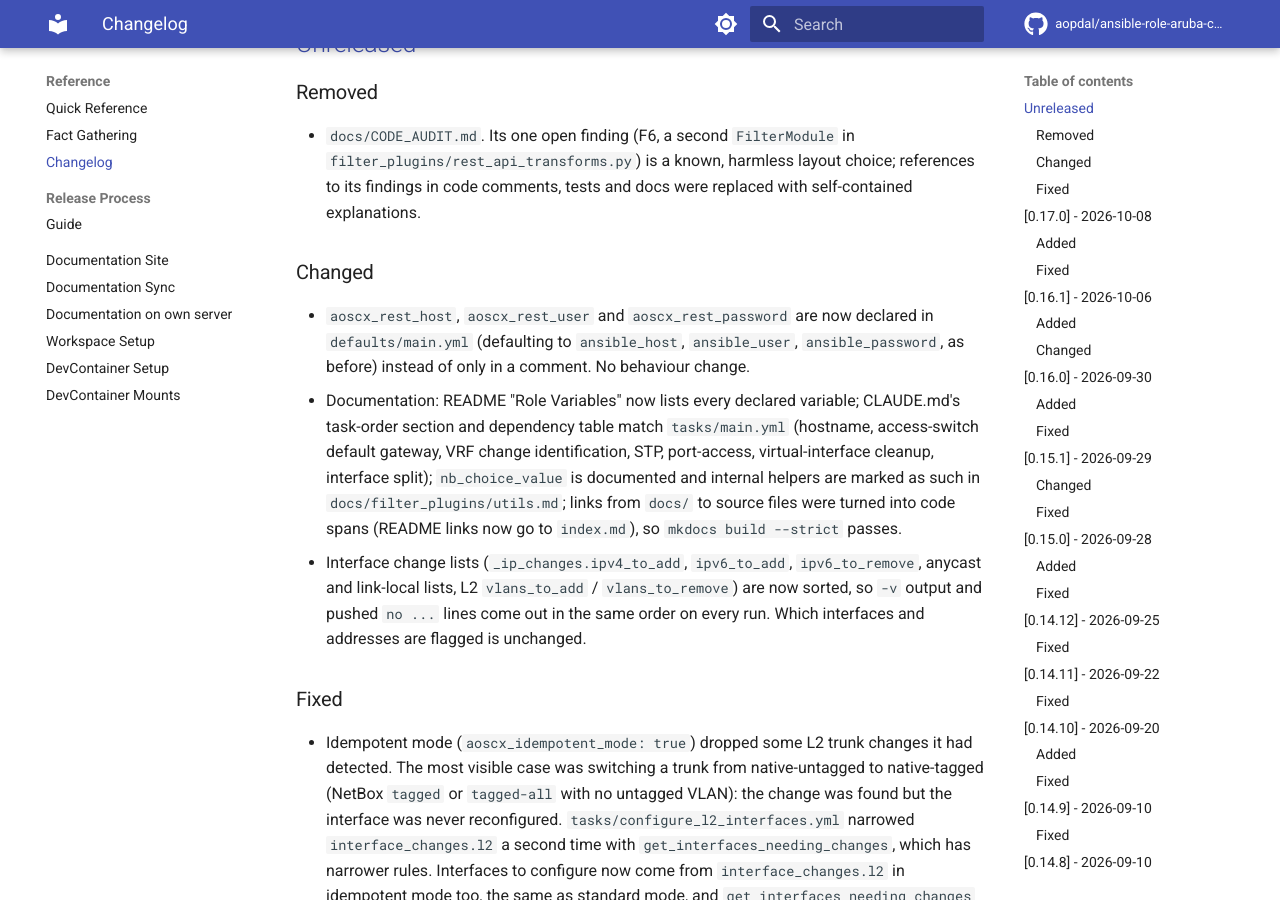
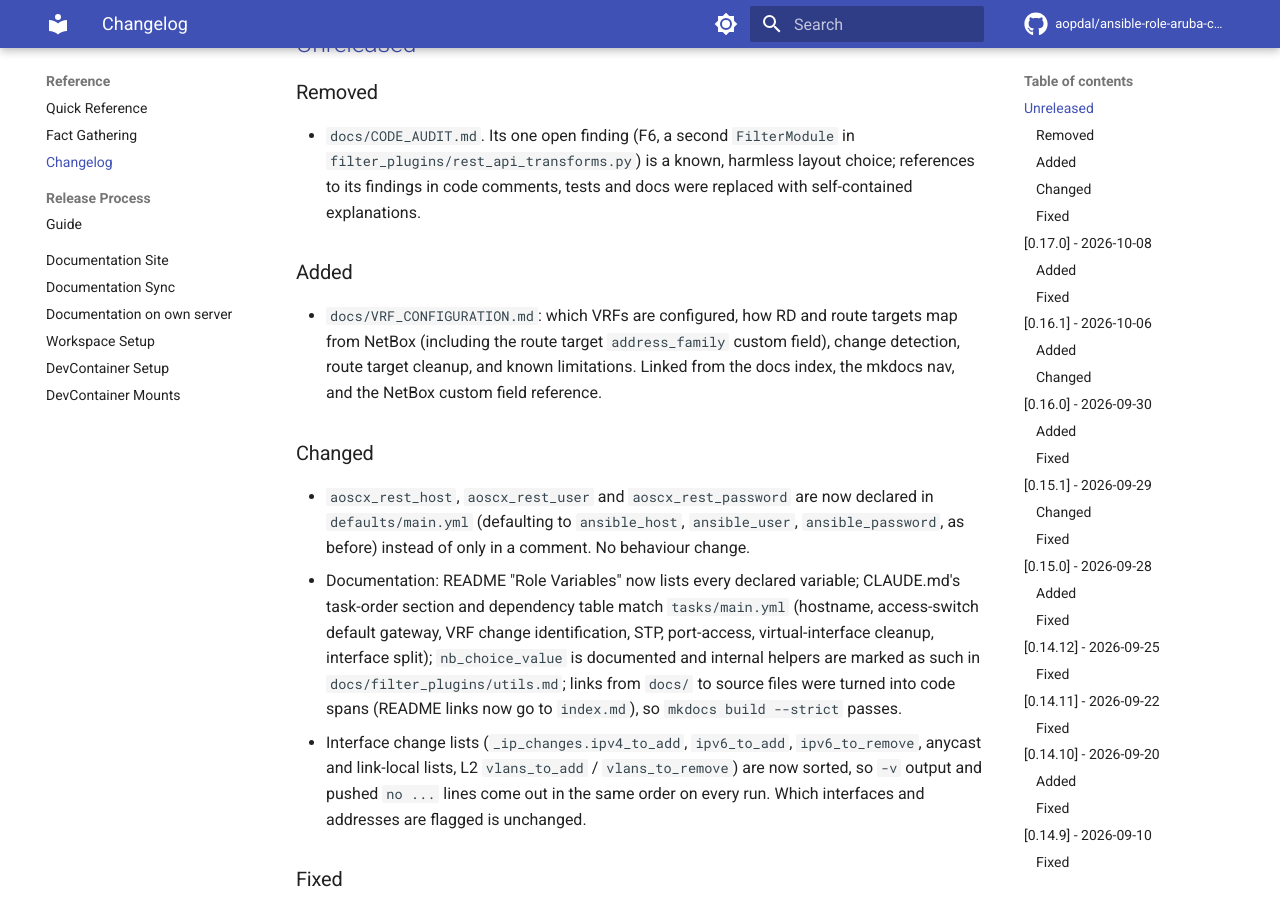
Before and after one commit to aopdal/ansible-role-aruba-cx-switch, an MkDocs documentation site: the page built from docs/CHANGELOG.md, in a window 1280 px wide and 900 px high, scrolled down 309 px. Built offline with MkDocs 1.6.1 and Material for MkDocs 9.7.7, drawn with Linux system fonts in a browser that asks for light colours; comment, search, counter and statistics services are not loaded; part of the change alters nothing that is shown.

Commit message:
docs: add VRF configuration page
New docs/VRF_CONFIGURATION.md, written from the code and checked against
ao-01's VRFs: which VRFs are configured (in use by the device, built-ins
excluded), how RD and route targets map from NetBox including the route
target address_family custom field, what gets pushed, change detection
with and without REST facts, route target cleanup, ordering and tags,
variables, and known limitations (VRFs and RDs are never removed, fixed
built-in VRF list, NetBox lookup ignores aoscx_netbox_validate_certs).

Linked from the docs index, mkdocs nav, README, CLAUDE.md doc table and
the NetBox custom field reference (adds address_family).

Co-Authored-By: Claude Opus 5.5 <noreply@anthropic.com>

````diff
--- a/CHANGELOG.md
+++ b/CHANGELOG.md
@@ -13,6 +13,14 @@ and this project adheres to [Semantic Versioning](https://semver.org/spec/v2.0.0
   in `filter_plugins/rest_api_transforms.py`) is a known, harmless layout
   choice; references to its findings in code comments, tests and docs were
   replaced with self-contained explanations.
+
+### Added
+
+- `docs/VRF_CONFIGURATION.md`: which VRFs are configured, how RD and route
+  targets map from NetBox (including the route target `address_family`
+  custom field), change detection, route target cleanup, and known
+  limitations. Linked from the docs index, the mkdocs nav, and the NetBox
+  custom field reference.
 
 ### Changed
 
--- a/CLAUDE.md
+++ b/CLAUDE.md
@@ -286,6 +286,7 @@ Update the relevant topic page when you touch its area:
 | VLANs / VLAN cleanup                          | [docs/VLAN_CHANGE_IDENTIFICATION_WORKFLOW.md](docs/VLAN_CHANGE_IDENTIFICATION_WORKFLOW.md) (includes "For Developers" section) |
 | L2 interfaces                                 | [docs/L2_INTERFACE_MODES.md](docs/L2_INTERFACE_MODES.md)                                     |
 | L3 / anycast / loopback                       | [docs/ANYCAST_GATEWAY.md](docs/ANYCAST_GATEWAY.md)                                           |
+| VRFs / route targets                          | [docs/VRF_CONFIGURATION.md](docs/VRF_CONFIGURATION.md)                                       |
 | BGP                                           | [docs/BGP_CONFIGURATION.md](docs/BGP_CONFIGURATION.md)                                       |
 | OSPF                                          | [docs/OSPF_CONFIGURATION.md](docs/OSPF_CONFIGURATION.md)                                     |
 | Static routes                                 | [docs/STATIC_ROUTES_CONFIGURATION.md](docs/STATIC_ROUTES_CONFIGURATION.md)                   |
--- a/README.md
+++ b/README.md
@@ -257,6 +257,7 @@ index. Highlights:
 - **[docs/BASE_CONFIGURATION.md](docs/BASE_CONFIGURATION.md)** - Base system configuration (banner, timezone, NTP, DNS)
 - **[docs/VLAN_CHANGE_IDENTIFICATION_WORKFLOW.md](docs/VLAN_CHANGE_IDENTIFICATION_WORKFLOW.md)** - VLAN change workflow
 - **[docs/EVPN_VXLAN_CONFIGURATION.md](docs/EVPN_VXLAN_CONFIGURATION.md)** - EVPN/VXLAN configuration
+- **[docs/VRF_CONFIGURATION.md](docs/VRF_CONFIGURATION.md)** - VRFs, route distinguishers and route targets
 - **[docs/BGP_CONFIGURATION.md](docs/BGP_CONFIGURATION.md)** - BGP/EVPN configuration guide
 - **[docs/OSPF_CONFIGURATION.md](docs/OSPF_CONFIGURATION.md)** - OSPF configuration reference
 - **[docs/STATIC_ROUTES_CONFIGURATION.md](docs/STATIC_ROUTES_CONFIGURATION.md)** - Static routes configuration
--- a/docs/CHANGELOG.md
+++ b/docs/CHANGELOG.md
@@ -13,6 +13,14 @@ and this project adheres to [Semantic Versioning](https://semver.org/spec/v2.0.0
   in `filter_plugins/rest_api_transforms.py`) is a known, harmless layout
   choice; references to its findings in code comments, tests and docs were
   replaced with self-contained explanations.
+
+### Added
+
+- `docs/VRF_CONFIGURATION.md`: which VRFs are configured, how RD and route
+  targets map from NetBox (including the route target `address_family`
+  custom field), change detection, route target cleanup, and known
+  limitations. Linked from the docs index, the mkdocs nav, and the NetBox
+  custom field reference.
 
 ### Changed
 
--- a/docs/NETBOX_INTEGRATION.md
+++ b/docs/NETBOX_INTEGRATION.md
@@ -36,6 +36,7 @@ Custom fields provide **per-device control** over which features are enabled. Th
 | `if_stp_edge_port` | Boolean | Interface | No | Set port-type admin-edge (PortFast equivalent) | `configure_stp.yml` |
 | `if_stp_root_guard` | Boolean | Interface | No | Enable/disable Root Guard on an L2 interface | `configure_stp.yml` |
 | `if_ip_helper` | Boolean | Interface | No | Enable DHCP relay (`ip helper-address`) on an L3 interface | `configure_l3_interfaces.yml` |
+| `address_family` | Selection (`ipv4`, `ipv6`) | Route target | No (defaults to `ipv4`) | Address-family block a VRF route target is configured under | `identify_vrf_changes.yml` (see [VRF_CONFIGURATION.md](VRF_CONFIGURATION.md)) |
 
 ### Select custom fields and NetBox versions
 
--- a/docs/README_DOCS.md
+++ b/docs/README_DOCS.md
@@ -106,6 +106,13 @@ See **[DOCUMENTATION_SITE.md](DOCUMENTATION_SITE.md)** for details.
   with vault indirection, VRF-name matching rules, and
   cleartext-to-ciphertext migration.
 
+### VRFs
+
+- **[VRF_CONFIGURATION.md](VRF_CONFIGURATION.md)** - VRF reference: which
+  VRFs are configured, RD and route targets from NetBox (the route target
+  `address_family` custom field), change detection, route target cleanup,
+  and known limitations (VRFs and RDs are never removed).
+
 ### Static Routes
 
 - **[STATIC_ROUTES_CONFIGURATION.md](STATIC_ROUTES_CONFIGURATION.md)** - Static route
--- /dev/null
+++ b/docs/VRF_CONFIGURATION.md
@@ -0,0 +1,175 @@
+# VRF configuration
+
+The role creates the VRFs a device needs, sets their route distinguisher
+(RD), and keeps their route targets (RTs) in sync with NetBox. It runs early
+(see [Ordering and tags](#ordering-and-tags)) because L3 interfaces, NTP,
+DNS, SNMP, OSPF, BGP and static routes can all reference a VRF.
+
+Attaching interfaces to a VRF is not part of this step. That happens in the
+L3 interface step (`vrf attach <name>`), see
+[ANYCAST_GATEWAY.md](ANYCAST_GATEWAY.md) and the L3 sections of the
+[README](index.md).
+
+## Which VRFs are configured
+
+Only VRFs **in use** on the device are configured. A VRF is in use when
+either of these references it in NetBox:
+
+- an interface of the device (`interface.vrf`), skipping interfaces marked
+  `mgmt_only`;
+- an IP address assigned to the device (`ip_address.vrf`).
+
+A VRF that exists in NetBox but isn't referenced by the device is ignored.
+
+These names are treated as built-in and never created or changed:
+`default`, `Default`, `Global`, `global`, `mgmt`, `MGMT`. NetBox's "Global"
+table maps to the AOS-CX `default` VRF.
+
+## How VRFs are modelled in NetBox
+
+| NetBox field | AOS-CX config |
+| --- | --- |
+| VRF name | `vrf <name>` |
+| VRF **Route distinguisher** | `rd <rd>` |
+| VRF **Export targets** | `route-target export <rt>` |
+| VRF **Import targets** | `route-target import <rt>` |
+| Route target custom field `address_family` | the `address-family ipv4 unicast` or `ipv6 unicast` block the RT goes under |
+
+### The `address_family` custom field
+
+Each route target object needs to say which address family it belongs to.
+Create a select custom field on **IPAM > Route target**:
+
+```text
+Name: address_family
+Type: Selection (choice set with the values ipv4 and ipv6)
+Object type: ipam > route target
+Required: No
+```
+
+A route target without the field, or with any other value, is treated as
+`ipv4`. NetBox 4.7 returns select fields as `{"value": ..., "label": ...}`
+and older versions as a plain string; the role accepts both (see
+[NETBOX_INTEGRATION.md](NETBOX_INTEGRATION.md#select-custom-fields-and-netbox-versions)).
+
+A route target object has one `address_family`, so a VRF that needs route
+targets in both address families uses separate route target objects, for
+example `65015:10` for IPv4 and `65015:11` for IPv6.
+
+## Example
+
+NetBox, for VRF `lab-blue` on the lab device ao-01:
+
+| Field | Value |
+| --- | --- |
+| Name | `lab-blue` |
+| Route distinguisher | `65015:10` |
+| Export targets | `65015:10` (address_family `ipv4`), `65015:11` (`ipv6`) |
+| Import targets | `65015:10` (`ipv4`), `65015:11` (`ipv6`) |
+
+Plus at least one ao-01 interface or IP address in VRF `lab-blue`. The
+resulting device configuration:
+
+```text
+vrf lab-blue
+    rd 65015:10
+    address-family ipv4 unicast
+        route-target export 65015:10
+        route-target import 65015:10
+    exit-address-family
+    address-family ipv6 unicast
+        route-target export 65015:11
+        route-target import 65015:11
+    exit-address-family
+```
+
+A VRF with no RD and no route targets in NetBox (on ao-01, `lab-ka-vsx`, a
+VSX keepalive VRF) is just created: `vrf lab-ka-vsx`.
+
+## What gets pushed
+
+`identify_vrf_changes.yml` works out the changes and
+`configure_vrfs.yml` applies them, in this order:
+
+1. **Create** missing VRFs (`aoscx_vrf`, `state: create`).
+2. **Set the RD** when NetBox has one and the device's differs
+   (`rd <rd>` under `vrf <name>`).
+3. **Add route targets** missing on the device
+   (`route-target export|import <rt>` under the address-family block).
+4. **Remove route targets** that are on the device but no longer in NetBox
+   (`no route-target ...`). Idempotent mode only, see [Cleanup](#cleanup).
+
+RD and route-target lines are pushed with `aoscx_config` over
+`network_cli`.
+
+## Change detection and idempotency
+
+With REST fact gathering (`aoscx_gather_facts_rest_api: true`), the role
+reads the device's VRFs and RDs (`/system/vrfs?attributes=name,rd&depth=2`)
+and, for each VRF in use, its route targets
+(`/system/vrfs/<vrf>/vrf_address_families`). It then pushes only what
+differs. A rerun against a device that matches NetBox pushes nothing.
+
+The NetBox side comes from a `netbox.netbox.nb_lookup` per VRF in use, which
+returns the full route target objects, including `address_family`.
+
+Without REST fact gathering there is no device state to compare against:
+every VRF, RD and route target is pushed on every run, and `aoscx_vrf` and
+`aoscx_config`'s `match: line` keep that from changing the device. Route
+target removal needs the device state, so it never happens in this mode.
+
+Set `aoscx_debug: true` (or run with `-v`) to see the analysis: VRFs to
+create, RD changes, route targets to add and remove, and VRFs with no
+changes.
+
+## Cleanup
+
+In idempotent mode (`aoscx_idempotent_mode: true`) with REST facts, route
+targets on an in-use VRF that NetBox no longer lists are removed. That's
+the only VRF cleanup:
+
+- VRFs are never deleted, including VRFs no longer used by the device.
+- An RD removed in NetBox is left on the device.
+- VRFs not in use by the device aren't looked at, so their route targets
+  are left alone too.
+
+## Ordering and tags
+
+In `tasks/main.yml`, VRFs run right after the base-system block and before
+everything that can reference a VRF: NTP, DNS, ssh/https-server VRFs, SNMP,
+interfaces, OSPF, static routes and BGP. Unlike OSPF and BGP, VRFs aren't
+tag-protected, so they also run in an untagged run (see
+[TAG_DEPENDENT_INCLUDES.md](TAG_DEPENDENT_INCLUDES.md)).
+
+Both VRF includes are tagged `vrfs`, `layer3` and `routing`, so for
+example:
+
+```bash
+ansible-playbook site.yml -l ao-01 -t vrfs
+```
+
+## Variables
+
+| Variable | Default | Description |
+| --- | --- | --- |
+| `aoscx_configure_vrfs` | `true` | Run VRF change identification and configuration |
+| `aoscx_gather_facts_rest_api` | `false` | REST facts; needed for diff-only pushes and route target removal |
+| `aoscx_idempotent_mode` | `false` | Allow route target removal |
+| `aoscx_test_mode` | `false` | Gather VRF facts even when `aoscx_configure_vrfs` is false (report playbooks) |
+| `netbox_url`, `netbox_token` | none | NetBox API used for the per-VRF lookup |
+
+## Known limitations
+
+- **VRFs and RDs are only added or changed, never removed** (see
+  [Cleanup](#cleanup)).
+- **The built-in VRF list is fixed.** VRF selection uses its own list
+  (`default`, `Default`, `Global`, `global`, `mgmt`, `MGMT`), not
+  `aoscx_builtin_vrfs`. Changing `aoscx_builtin_vrfs` affects the L3
+  interface step but not which VRFs are created.
+- **The NetBox VRF lookup doesn't validate TLS certificates.** It sets
+  `validate_certs: false` and ignores `aoscx_netbox_validate_certs`.
+- **Moving an interface to another VRF clears its L3 config on AOS-CX.**
+  With REST facts, the L3 interface step detects the VRF change and
+  reapplies every address on the interface, not only the ones that changed.
+  Without REST facts the device-side VRF of an interface isn't known, so
+  the change isn't detected.
--- a/docs/index.md
+++ b/docs/index.md
@@ -257,6 +257,7 @@ index. Highlights:
 - **[docs/BASE_CONFIGURATION.md](BASE_CONFIGURATION.md)** - Base system configuration (banner, timezone, NTP, DNS)
 - **[docs/VLAN_CHANGE_IDENTIFICATION_WORKFLOW.md](VLAN_CHANGE_IDENTIFICATION_WORKFLOW.md)** - VLAN change workflow
 - **[docs/EVPN_VXLAN_CONFIGURATION.md](EVPN_VXLAN_CONFIGURATION.md)** - EVPN/VXLAN configuration
+- **[docs/VRF_CONFIGURATION.md](VRF_CONFIGURATION.md)** - VRFs, route distinguishers and route targets
 - **[docs/BGP_CONFIGURATION.md](BGP_CONFIGURATION.md)** - BGP/EVPN configuration guide
 - **[docs/OSPF_CONFIGURATION.md](OSPF_CONFIGURATION.md)** - OSPF configuration reference
 - **[docs/STATIC_ROUTES_CONFIGURATION.md](STATIC_ROUTES_CONFIGURATION.md)** - Static routes configuration
--- a/mkdocs.yml
+++ b/mkdocs.yml
@@ -103,6 +103,7 @@ nav:
                             - Virtual Interface Cleanup: VIRTUAL_INTERFACE_CLEANUP.md
                   - EVPN & VXLAN:
                             - Configuration Guide: EVPN_VXLAN_CONFIGURATION.md
+                  - VRFs: VRF_CONFIGURATION.md
                   - BGP: BGP_CONFIGURATION.md
                   - OSPF: OSPF_CONFIGURATION.md
                   - Static Routes: STATIC_ROUTES_CONFIGURATION.md
````
